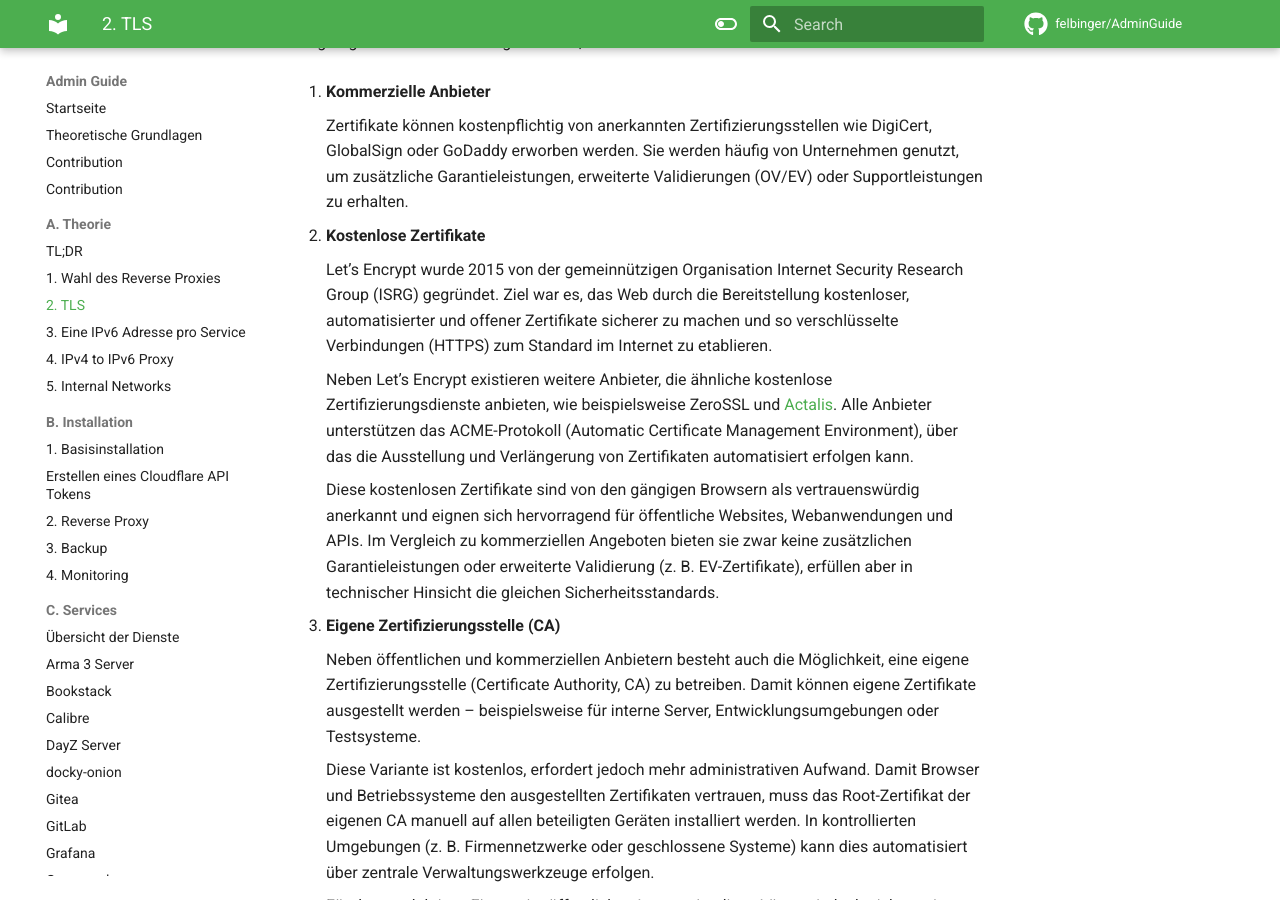
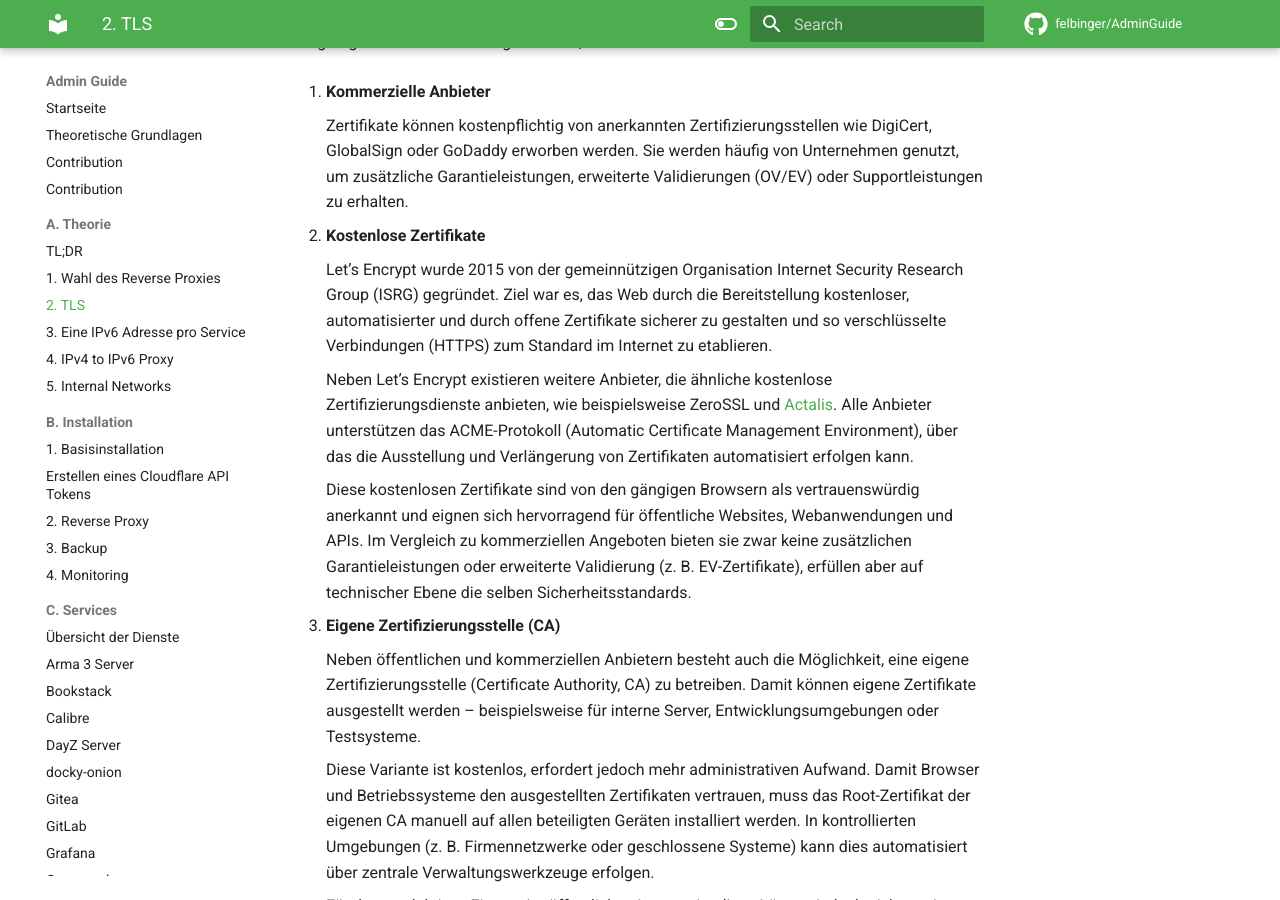
Before and after one commit to felbinger/AdminGuide, an MkDocs documentation site: the page built from docs/A._Theorie/20_tls.md, in a window 1280 px wide and 900 px high, scrolled down 387 px. Built offline with MkDocs 1.6.1 and Material for MkDocs 9.7.7, drawn with Linux system fonts in a browser that asks for light colours; comment, search, counter and statistics services are not loaded.

Commit message:
checked grammar and wording

```diff
--- a/docs/A._Theorie/20_tls.md
+++ b/docs/A._Theorie/20_tls.md
@@ -21,8 +21,8 @@ Es gibt grundsätzlich drei Möglichkeiten, TLS-Zertifikate zu beziehen bzw. aus
 2. **Kostenlose Zertifikate**
 
     Let’s Encrypt wurde 2015 von der gemeinnützigen Organisation Internet Security Research Group (ISRG)
-    gegründet. Ziel war es, das Web durch die Bereitstellung kostenloser, automatisierter und offener
-    Zertifikate sicherer zu machen und so verschlüsselte Verbindungen (HTTPS) zum Standard im Internet
+    gegründet. Ziel war es, das Web durch die Bereitstellung kostenloser, automatisierter und durch offene
+    Zertifikate sicherer zu gestalten und so verschlüsselte Verbindungen (HTTPS) zum Standard im Internet
     zu etablieren.
 
     Neben Let’s Encrypt existieren weitere Anbieter, die ähnliche kostenlose Zertifizierungsdienste anbieten,
@@ -33,7 +33,7 @@ Es gibt grundsätzlich drei Möglichkeiten, TLS-Zertifikate zu beziehen bzw. aus
     Diese kostenlosen Zertifikate sind von den gängigen Browsern als vertrauenswürdig anerkannt und eignen sich
     hervorragend für öffentliche Websites, Webanwendungen und APIs. Im Vergleich zu kommerziellen Angeboten bieten
     sie zwar keine zusätzlichen Garantieleistungen oder erweiterte Validierung (z. B. EV-Zertifikate), erfüllen
-    aber in technischer Hinsicht die gleichen Sicherheitsstandards.
+    aber auf technischer Ebene die selben Sicherheitsstandards.
 
 3. **Eigene Zertifizierungsstelle (CA)**
 
```
Also changed, not shown: docs/A._Theorie/index.md (+1 -1 lines).
